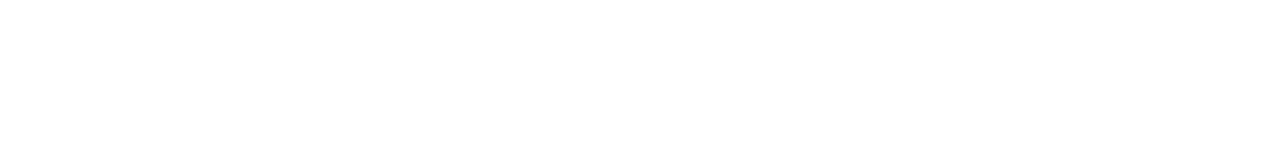
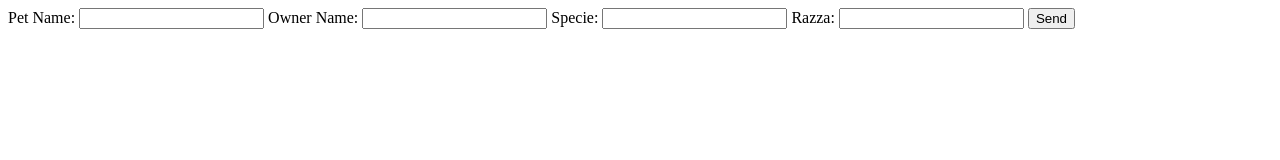
Before and after one commit to palmieri24/U2-W3-D1, a plain HTML site: page index.html in a window 1280 px wide. Drawn offline with Linux system fonts and the light colour scheme.

Commit message:
wip exercise 2

```diff
--- a/index.html
+++ b/index.html
@@ -6,6 +6,22 @@
     <title>Class JS</title>
   </head>
   <body>
+    <form>
+      <label for="petName"> Pet Name:</label>
+      <input type="text" id="petName" name="petName" />
+
+      <label for="ownerName"> Owner Name:</label>
+      <input type="text" id="ownerName" name="ownerName" />
+
+      <label for="species"> Specie:</label>
+      <input type="text" id="species" name="species" />
+
+      <label for="breed"> Razza:</label>
+      <input type="text" id="breed" name="breed" />
+
+      <input type="submit" value="Send" />
+    </form>
+
     <script src="./index.js"></script>
   </body>
 </html>
--- a/index.js
+++ b/index.js
@@ -43,3 +43,12 @@ ComparingAges();
 //2)nella classe che utilizzerai per creare questi oggetti aggiungi anche un metodo che restituisca true se 2 animali condividono lo stesso padrone.
 
 //3)crea, raccogliendo i dati dal form, diverse istanze della classe Pet e mostrane i dati in una lista sottostante.
+
+class Pet {
+  constructor(petName, ownerName, species, breed) {
+    this.petName = petName;
+    this.ownerName = ownerName;
+    this.species = species;
+    this.breed = breed;
+  }
+}
```
